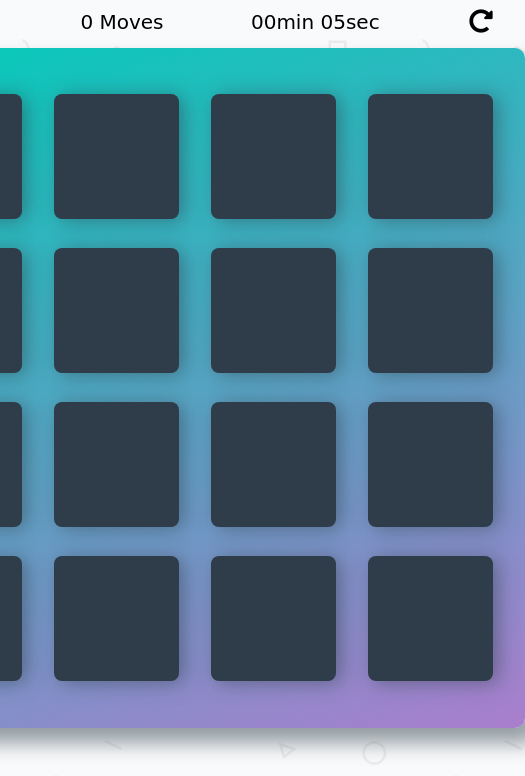
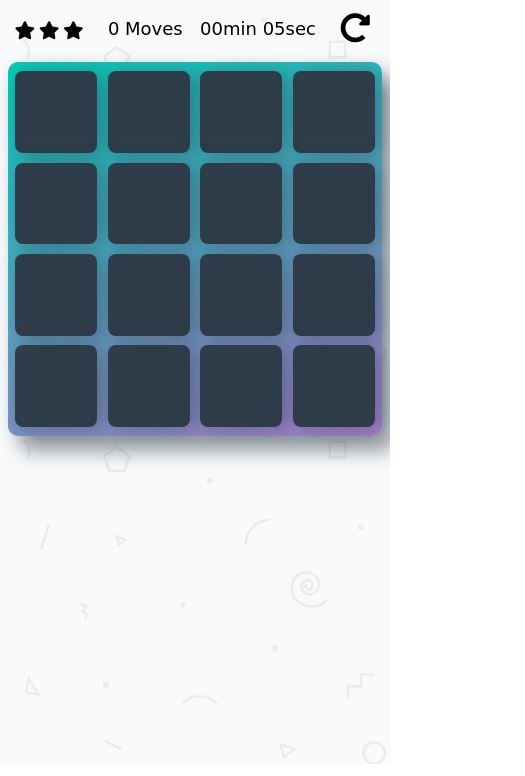
Before and after one commit to kasiaphilly/memory, a plain HTML site: page index.html in a window 390 px wide. Shown: the part 80-856 px from the top of the page, 525 px wide, since content can reach past the window. Drawn offline with nearby package versions, Linux system fonts and the light colour scheme; a web font is replaced by a local one.

Commit message:
adds breakpoints for mobile devices in CSS

```diff
--- a/css/app.css
+++ b/css/app.css
@@ -66,7 +66,7 @@ h1 {
 }
 
 .deck .card.open {
-  transform: rotateY(0);
+  transform: rotateY(180);
   background: #02b3e4;
   cursor: default;
 }
@@ -115,3 +115,56 @@ h1 {
   font-size: 24px;
   margin: 2px;
 }
+
+
+/* breakpoint for mobile devices */
+
+@media screen and (max-width: 700px){
+
+  .score-panel {
+    width: 96%;
+    padding: 5px;
+  }
+
+  .deck {
+    padding: 5px;
+    width: 96vw;
+    min-height: 96vw;
+  }
+
+  .deck .card {
+    padding: 0;
+    margin: 2px;
+    width: 21vw;
+    height: 21vw;
+  }
+
+  .score-panel {
+    font-size: 18px;
+  }
+
+  .stars i {
+    font-size: 18px;
+  }
+
+  .fa-redo-alt:before {
+    font-size: 30px;
+    margin: 5px;
+  }
+}
+
+@media screen and (max-width: 350px){
+
+  .score-panel {
+    font-size: 16px;
+  }
+
+  .stars i {
+    font-size: 16px;
+  }
+
+  .fa-redo-alt:before {
+    font-size: 27px;
+    margin: 3px;
+  }
+}
--- a/index.html
+++ b/index.html
@@ -2,8 +2,9 @@
 <html lang="en">
 <head>
     <meta charset="utf-8">
+    <meta name="viewport" content="width=device-width,initial-scale=1">
     <title>Memory </title>
-    <meta name="description" content="">
+    <meta name="description" content="check your memory!">
     <link rel="stylesheet prefetch" href="https://use.fontawesome.com/releases/v5.2.0/css/all.css">
     <link rel="stylesheet prefetch" href="https://fonts.googleapis.com/css?family=Coda">
     <script src="https://ajax.googleapis.com/ajax/libs/jquery/3.3.1/jquery.min.js"></script>
@@ -16,8 +17,7 @@
       <h1>Memory</h1>
     </header>
 
-        <section class="score-panel"> <!--
-          do in the end after knowing number of tries -->
+    <section class="score-panel">
     	<ul class="stars"></ul>
 
     	<div class="showMoves">
@@ -33,6 +33,7 @@
     </section>
 
     <ul class="deck"></ul>
+
   </div>
 
   <script src="js/app.js"></script>
```
Lines whose indentation alone changed are shown as unchanged.
